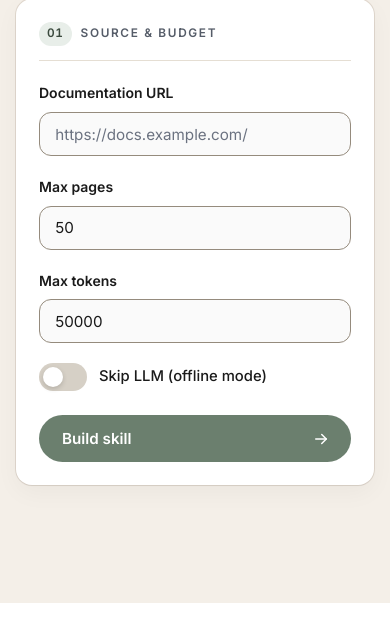
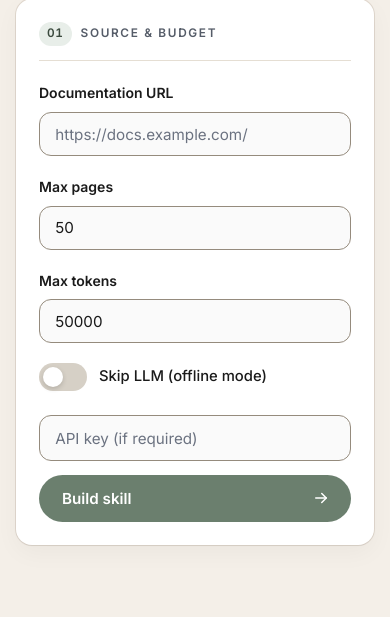
Before and after one commit to Al1husse1n/doc2skill, a FastAPI app: page / in a window 390 px wide. Shown: the part 241-858 px from the top of the page. Run offline with FastAPI, Linux system fonts and the light colour scheme; some libraries are stand-ins or nearby versions.

Commit message:
feat: add auth and rate limiting

```diff
--- a/doc2skill/web/app.py
+++ b/doc2skill/web/app.py
@@ -68,6 +68,34 @@ def _validate_build_request(payload: BuildRequest) -> str:
     return source
 
 
+import os as _os
+import secrets
+import time
+from collections import defaultdict, deque
+
+
+class InMemoryRateLimiter:
+    """Simple per-IP sliding-window rate limiter scoped to an app instance."""
+
+    def __init__(self, max_requests: int = 5, window_seconds: float = 60.0) -> None:
+        self.max_requests = max_requests
+        self.window_seconds = window_seconds
+        self._hits: dict[str, deque[float]] = defaultdict(deque)
+
+    def check(self, key: str, now: float | None = None) -> tuple[bool, int]:
+        """Record an attempt for key; return (allowed, retry_after_seconds)."""
+        current = time.monotonic() if now is None else now
+        cutoff = current - self.window_seconds
+        bucket = self._hits[key]
+        while bucket and bucket[0] <= cutoff:
+            bucket.popleft()
+        if len(bucket) >= self.max_requests:
+            retry_after = max(1, int(bucket[0] + self.window_seconds - current) + 1)
+            return False, retry_after
+        bucket.append(current)
+        return True, 0
+
+
 def create_app() -> FastAPI:
     """Create and configure the local doc2skill FastAPI application."""
     app = FastAPI(
@@ -76,6 +104,40 @@ def create_app() -> FastAPI:
         docs_url=None,
         redoc_url=None,
     )
+
+    rate_limiter = InMemoryRateLimiter(max_requests=5, window_seconds=60.0)
+    app.state.rate_limiter = rate_limiter
+
+    def _client_ip(request: Request) -> str:
+        forwarded_for = request.headers.get("x-forwarded-for", "").strip()
+        if forwarded_for:
+            return forwarded_for.split(",")[0].strip() or "unknown"
+        if request.client and request.client.host:
+            return request.client.host
+        return "unknown"
+
+    @app.middleware("http")
+    async def auth_and_rate_limit_middleware(request: Request, call_next):
+        """Enforce optional DOC2SKILL_API_KEY and per-IP rate limiting on POST /api/build."""
+        if request.method == "POST" and request.url.path == "/api/build":
+            expected_key = _os.getenv("DOC2SKILL_API_KEY", "").strip()
+            if expected_key:
+                provided_key = request.headers.get("x-api-key", "").strip()
+                if not provided_key or not secrets.compare_digest(provided_key, expected_key):
+                    return JSONResponse(
+                        status_code=401,
+                        content={"detail": "Invalid or missing API key."},
+                    )
+
+            allowed, retry_after = rate_limiter.check(_client_ip(request))
+            if not allowed:
+                return JSONResponse(
+                    status_code=429,
+                    headers={"Retry-After": str(retry_after)},
+                    content={"detail": "Rate limit exceeded (max 5 requests per minute)."},
+                )
+
+        return await call_next(request)
 
     templates = Jinja2Templates(directory=str(TEMPLATES_DIR))
     app.mount("/static", StaticFiles(directory=str(STATIC_DIR)), name="static")
--- a/doc2skill/web/static/style.css
+++ b/doc2skill/web/static/style.css
@@ -265,7 +265,8 @@ header h1,
 
 input[type="url"],
 input[type="text"],
-input[type="number"] {
+input[type="number"],
+input[type="password"] {
   width: 100%;
   padding: 0.72rem 0.95rem;
   font-size: 0.95rem;
@@ -282,17 +283,48 @@ input[type="number"] {
 }
 
 input[type="url"]::placeholder,
-input[type="text"]::placeholder {
+input[type="text"]::placeholder,
+input[type="password"]::placeholder {
   color: var(--color-text-muted);
 }
 
 input[type="url"]:focus,
 input[type="text"]:focus,
-input[type="number"]:focus {
+input[type="number"]:focus,
+input[type="password"]:focus {
   outline: none;
   background: var(--color-surface);
   border-color: var(--color-primary-hover);
   box-shadow: var(--focus-ring);
+}
+
+.sr-only {
+  position: absolute;
+  width: 1px;
+  height: 1px;
+  padding: 0;
+  margin: -1px;
+  overflow: hidden;
+  clip: rect(0, 0, 0, 0);
+  white-space: nowrap;
+  border: 0;
+}
+
+.build-row {
+  display: grid;
+  grid-template-columns: minmax(0, 1fr) minmax(180px, 1.15fr);
+  gap: 0.85rem;
+  align-items: stretch;
+}
+
+.api-key-field {
+  min-width: 0;
+  display: flex;
+}
+
+.api-key-field input[type="password"] {
+  height: 100%;
+  min-height: 46px;
 }
 
 /* Custom Sage Toggle Switch (concentric: inner radius 10px + 3px inset + 1px border = 14px pill) */
@@ -905,6 +937,10 @@ pre {
     gap: 0;
   }
 
+  .build-row {
+    grid-template-columns: 1fr;
+  }
+
   .actions {
     flex-direction: column;
   }
--- a/doc2skill/web/templates/index.html
+++ b/doc2skill/web/templates/index.html
@@ -71,6 +71,18 @@
           <span class="toggle-label">Skip LLM (offline mode)</span>
         </label>
 
+        <div class="build-row">
+          <div class="api-key-field">
+            <label for="api-key-input" class="sr-only">API key (optional)</label>
+            <input
+              id="api-key-input"
+              name="api_key"
+              type="password"
+              autocomplete="current-password"
+              placeholder="API key (if required)"
+              aria-label="API key (if required)"
+            >
+          </div>
           <button id="build-btn" type="submit" class="primary">
             <span>Build skill</span>
             <span class="btn-arrow" aria-hidden="true">
@@ -80,6 +92,7 @@
               </svg>
             </span>
           </button>
+        </div>
       </form>
     </section>
 
@@ -407,10 +420,17 @@
         no_llm: document.getElementById("no-llm").checked,
       };
 
+      const headers = { "Content-Type": "application/json" };
+      const apiKeyInput = document.getElementById("api-key-input");
+      const apiKey = apiKeyInput ? apiKeyInput.value.trim() : "";
+      if (apiKey) {
+        headers["X-API-Key"] = apiKey;
+      }
+
       try {
         const resp = await fetch("/api/build", {
           method: "POST",
-          headers: { "Content-Type": "application/json" },
+          headers,
           body: JSON.stringify(payload),
         });
 
```
Also changed, not shown: tests/test_web.py (+97 -0 lines). Lines whose indentation alone changed are shown as unchanged.
